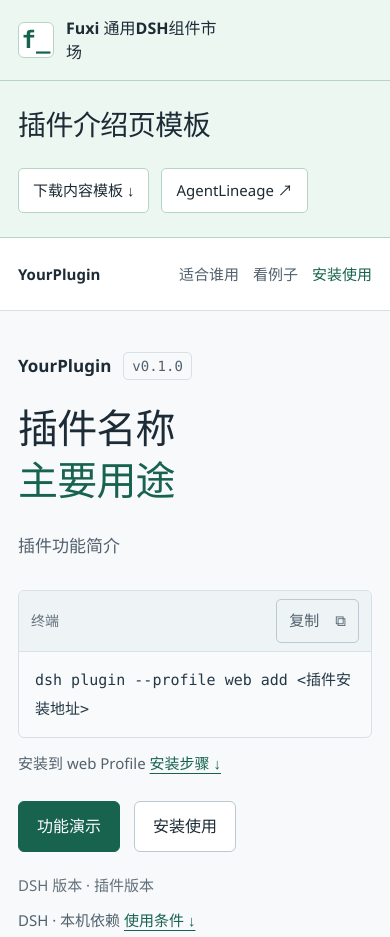
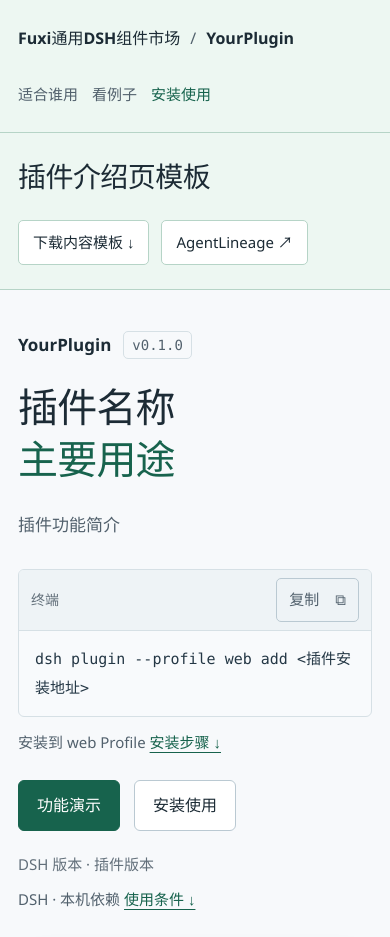
Before and after one commit to cht3722/dsh-plugin-market, a website: page public/templates/plugin-page/index.html in a window 390 px wide. Shown: the top 937 px of the page. Drawn offline with Linux system fonts and the light colour scheme.

Commit message:
feat: 将顶部横幅改为固定的市场与插件链接 (#28)

```diff
--- a/public/templates/plugin-page/index.html
+++ b/public/templates/plugin-page/index.html
@@ -14,14 +14,13 @@
 </head>
 <body>
   <a class="skip-link" href="#overview">跳到主要内容</a>
-  <header class="market-banner" aria-label="组件市场"><div class="wrap"><a class="market-brand" href="https://fuxi-ailabs.github.io/dsh-plugin-market/"><span class="market-brand-mark" aria-hidden="true">f_</span><span>Fuxi 通用DSH组件市场</span></a></div></header>
+  <header class="site-header"><div class="market-banner"><div class="wrap header-inner">
+    <nav class="market-breadcrumb" aria-label="当前位置"><a class="market-brand" href="https://fuxi-ailabs.github.io/dsh-plugin-market/">Fuxi通用DSH组件市场</a><span class="market-location"><span class="market-separator" aria-hidden="true">/</span><a class="market-current" href="https://fuxi-ailabs.github.io/dsh-plugin-market/templates/plugin-page/" aria-current="page">YourPlugin</a></span></nav>
+    <nav class="section-nav" aria-label="页面导航"><a href="#use-cases">适合谁用</a><a href="#example">看例子</a><a class="nav-faq" href="#faq">常见问题</a><a class="nav-docs" href="https://github.com/fuxi-ailabs/dsh-plugin-market/blob/main/docs/plugin-page-template.md">使用文档 ↗</a><a class="nav-cta" href="#quickstart">安装使用</a></nav>
+  </div></div></header>
   <aside class="template-banner" aria-label="模板预览与评审"><div class="wrap">
     <div class="review-topline"><h2>插件介绍页模板</h2><div class="review-actions"><a href="content.example.json" download="plugin-page-content.example.json">下载内容模板 ↓</a><a href="https://fuxi-ailabs.github.io/dsh-plugin-market/plugins/agentlineage/">AgentLineage ↗</a></div></div>
   </div></aside>
-  <header class="site-header" aria-label="插件导航"><div class="wrap header-inner">
-    <a class="brand" href="#overview">YourPlugin</a>
-    <nav aria-label="页面导航"><a href="#use-cases">适合谁用</a><a href="#example">看例子</a><a class="nav-faq" href="#faq">常见问题</a><a class="nav-docs" href="https://github.com/fuxi-ailabs/dsh-plugin-market/blob/main/docs/plugin-page-template.md">使用文档 ↗</a><a class="nav-cta" href="#quickstart">安装使用</a></nav>
-  </div></header>
   <main>
     <section id="overview" class="wrap hero" aria-labelledby="page-title">
       <div class="hero-copy">
--- a/public/templates/plugin-page/styles.css
+++ b/public/templates/plugin-page/styles.css
@@ -43,15 +43,16 @@ pre { margin: 0; white-space: pre-wrap; overflow-wrap: anywhere; }
 
 /* Navigation and overview */
 .market-banner { background: #edf7f2; border-bottom: 1px solid #b6d4c7; padding-block: 16px; }
-.market-brand { display: inline-flex; align-items: center; gap: 12px; min-height: 44px; color: #1c2b35; font-size: 1.125rem; font-weight: 600; line-height: 1.5; }
-.market-brand:hover { color: #17634d; }
-.market-brand-mark { display: grid; place-items: center; flex: 0 0 36px; height: 36px; border: 1px solid #b6d4c7; border-radius: 6px; background: #fff; color: #17634d; font: 600 24px Consolas, monospace; }
-.site-header { position: sticky; top: 0; z-index: 10; background: #ffffffed; border-bottom: 1px solid var(--line); backdrop-filter: blur(18px); }
-.header-inner { display: flex; align-items: center; justify-content: space-between; gap: 24px; min-height: 84px; }
-.brand { display: flex; align-items: center; gap: 12px; font-size: 1rem; font-weight: 600; white-space: nowrap; }
-.site-header nav { display: flex; align-items: center; gap: 28px; font-size: 1rem; color: var(--muted); }
-.site-header nav a { display: inline-flex; align-items: center; min-height: 44px; white-space: nowrap; }
-.site-header nav a:hover, .text-link:hover, .footer a:hover { color: var(--accent); }
+.market-breadcrumb { display: flex; align-items: center; flex-wrap: wrap; gap: 0 10px; min-width: 0; max-width: 100%; }
+.market-location { display: inline-flex; align-items: center; gap: 10px; min-width: 0; max-width: 100%; }
+.market-separator { color: var(--muted); }
+.market-brand, .market-current { display: inline-flex; align-items: center; min-height: 44px; color: #1c2b35; font-size: 1.125rem; font-weight: 600; line-height: 1.5; overflow-wrap: anywhere; }
+.market-brand:hover, .market-current:hover { color: #17634d; }
+.site-header { position: sticky; top: 0; z-index: 10; }
+.header-inner { display: flex; align-items: center; justify-content: space-between; flex-wrap: wrap; gap: 12px 24px; min-height: 44px; }
+.section-nav { display: flex; align-items: center; gap: 28px; font-size: 1rem; color: var(--muted); }
+.section-nav a { display: inline-flex; align-items: center; min-height: 44px; white-space: nowrap; }
+.section-nav a:hover, .text-link:hover, .footer a:hover { color: var(--accent); }
 .site-header .nav-cta { color: var(--text); border: 1px solid #bac9d2; border-radius: 6px; padding: 8px 18px; }
 .hero { display: grid; grid-template-columns: 1.1fr 1fr; align-items: center; gap: 64px; padding-block: 64px 8px; }
 .hero-copy, .hero-visual { min-width: 0; }
@@ -239,6 +240,7 @@ summary::-webkit-details-marker { display: none; }
 .copy-fallback button { margin-top: 16px; }
 
 @media (max-width: 1100px) {
+  :root { scroll-padding-top: 156px; }
   .wrap { width: calc(100% - 64px); }
   .hero { gap: 32px; }
   .case-grid { grid-template-columns: 1fr; }
@@ -257,15 +259,12 @@ summary::-webkit-details-marker { display: none; }
   .footer > div { margin-left: 0; }
 }
 @media (max-width: 600px) {
-  :root { scroll-padding-top: 88px; }
   body { font-size: 1rem; }
   .wrap { width: calc(100% - 36px); }
-  .market-brand { font-size: 1rem; }
-  .header-inner { min-height: 72px; flex-wrap: wrap; gap: 0 12px; }
-  .brand { font-size: .9375rem; gap: 6px; }
-  .site-header nav { gap: 14px; font-size: .9375rem; }
+  .market-brand, .market-current { font-size: 1rem; }
+  .section-nav { gap: 14px; font-size: .9375rem; }
   .site-header .nav-cta { border: 0; padding: 0; color: var(--accent); }
-  .site-header nav .nav-docs, .site-header nav .nav-faq { display: none; }
+  .section-nav .nav-docs, .section-nav .nav-faq { display: none; }
   h1 { font-size: 2.5rem; }
   h2 { font-size: 1.625rem; }
   .lede { font-size: 1.0625rem; }
@@ -296,6 +295,9 @@ summary::-webkit-details-marker { display: none; }
   .footer { margin-top: 48px; }
   .screenshot-dialog { width: calc(100% - 20px); }
 }
+@media (max-width: 360px) {
+  :root { scroll-padding-top: 200px; }
+}
 @media (prefers-reduced-motion: reduce) {
   :root { scroll-behavior: auto; }
 }
--- a/scripts/validate.mjs
+++ b/scripts/validate.mjs
@@ -48,6 +48,7 @@ const publicPages = new Map([['plugins/agentlineage', new Set([
 // Exact documentation URLs are reviewed alongside each page, never inferred from its content.
 const publicLinks = new Map([['plugins/agentlineage', new Set([
   'https://fuxi-ailabs.github.io/dsh-plugin-market/',
+  'https://fuxi-ailabs.github.io/dsh-plugin-market/plugins/agentlineage/',
   'https://github.com/fuxi-ailabs/AgentLineage/blob/211057da3b42eabbf92a7f723ce8c3fa46ce05ef/integrations/dsh/README.md',
   'https://github.com/fuxi-ailabs/AgentLineage/tree/211057da3b42eabbf92a7f723ce8c3fa46ce05ef/integrations/dsh',
 ])], ['plugins/insight', new Set([
@@ -64,6 +65,7 @@ const publicLinks = new Map([['plugins/agentlineage', new Set([
   'https://github.com/guixu-labs/dsh-plugin',
 ])], ['templates/plugin-page', new Set([
   'https://fuxi-ailabs.github.io/dsh-plugin-market/',
+  'https://fuxi-ailabs.github.io/dsh-plugin-market/templates/plugin-page/',
   'https://github.com/fuxi-ailabs/dsh-plugin-market/blob/main/docs/plugin-page-template.md',
   'https://fuxi-ailabs.github.io/dsh-plugin-market/plugins/agentlineage/',
   'https://fuxi-ailabs.github.io/dsh-plugin-market/plugins/agentlineage/#recording',
--- a/templates/plugin-page/styles.css
+++ b/templates/plugin-page/styles.css
@@ -43,15 +43,16 @@ pre { margin: 0; white-space: pre-wrap; overflow-wrap: anywhere; }
 
 /* Navigation and overview */
 .market-banner { background: #edf7f2; border-bottom: 1px solid #b6d4c7; padding-block: 16px; }
-.market-brand { display: inline-flex; align-items: center; gap: 12px; min-height: 44px; color: #1c2b35; font-size: 1.125rem; font-weight: 600; line-height: 1.5; }
-.market-brand:hover { color: #17634d; }
-.market-brand-mark { display: grid; place-items: center; flex: 0 0 36px; height: 36px; border: 1px solid #b6d4c7; border-radius: 6px; background: #fff; color: #17634d; font: 600 24px Consolas, monospace; }
-.site-header { position: sticky; top: 0; z-index: 10; background: #ffffffed; border-bottom: 1px solid var(--line); backdrop-filter: blur(18px); }
-.header-inner { display: flex; align-items: center; justify-content: space-between; gap: 24px; min-height: 84px; }
-.brand { display: flex; align-items: center; gap: 12px; font-size: 1rem; font-weight: 600; white-space: nowrap; }
-.site-header nav { display: flex; align-items: center; gap: 28px; font-size: 1rem; color: var(--muted); }
-.site-header nav a { display: inline-flex; align-items: center; min-height: 44px; white-space: nowrap; }
-.site-header nav a:hover, .text-link:hover, .footer a:hover { color: var(--accent); }
+.market-breadcrumb { display: flex; align-items: center; flex-wrap: wrap; gap: 0 10px; min-width: 0; max-width: 100%; }
+.market-location { display: inline-flex; align-items: center; gap: 10px; min-width: 0; max-width: 100%; }
+.market-separator { color: var(--muted); }
+.market-brand, .market-current { display: inline-flex; align-items: center; min-height: 44px; color: #1c2b35; font-size: 1.125rem; font-weight: 600; line-height: 1.5; overflow-wrap: anywhere; }
+.market-brand:hover, .market-current:hover { color: #17634d; }
+.site-header { position: sticky; top: 0; z-index: 10; }
+.header-inner { display: flex; align-items: center; justify-content: space-between; flex-wrap: wrap; gap: 12px 24px; min-height: 44px; }
+.section-nav { display: flex; align-items: center; gap: 28px; font-size: 1rem; color: var(--muted); }
+.section-nav a { display: inline-flex; align-items: center; min-height: 44px; white-space: nowrap; }
+.section-nav a:hover, .text-link:hover, .footer a:hover { color: var(--accent); }
 .site-header .nav-cta { color: var(--text); border: 1px solid #bac9d2; border-radius: 6px; padding: 8px 18px; }
 .hero { display: grid; grid-template-columns: 1.1fr 1fr; align-items: center; gap: 64px; padding-block: 64px 8px; }
 .hero-copy, .hero-visual { min-width: 0; }
@@ -239,6 +240,7 @@ summary::-webkit-details-marker { display: none; }
 .copy-fallback button { margin-top: 16px; }
 
 @media (max-width: 1100px) {
+  :root { scroll-padding-top: 156px; }
   .wrap { width: calc(100% - 64px); }
   .hero { gap: 32px; }
   .case-grid { grid-template-columns: 1fr; }
@@ -257,15 +259,12 @@ summary::-webkit-details-marker { display: none; }
   .footer > div { margin-left: 0; }
 }
 @media (max-width: 600px) {
-  :root { scroll-padding-top: 88px; }
   body { font-size: 1rem; }
   .wrap { width: calc(100% - 36px); }
-  .market-brand { font-size: 1rem; }
-  .header-inner { min-height: 72px; flex-wrap: wrap; gap: 0 12px; }
-  .brand { font-size: .9375rem; gap: 6px; }
-  .site-header nav { gap: 14px; font-size: .9375rem; }
+  .market-brand, .market-current { font-size: 1rem; }
+  .section-nav { gap: 14px; font-size: .9375rem; }
   .site-header .nav-cta { border: 0; padding: 0; color: var(--accent); }
-  .site-header nav .nav-docs, .site-header nav .nav-faq { display: none; }
+  .section-nav .nav-docs, .section-nav .nav-faq { display: none; }
   h1 { font-size: 2.5rem; }
   h2 { font-size: 1.625rem; }
   .lede { font-size: 1.0625rem; }
@@ -296,6 +295,9 @@ summary::-webkit-details-marker { display: none; }
   .footer { margin-top: 48px; }
   .screenshot-dialog { width: calc(100% - 20px); }
 }
+@media (max-width: 360px) {
+  :root { scroll-padding-top: 200px; }
+}
 @media (prefers-reduced-motion: reduce) {
   :root { scroll-behavior: auto; }
 }
```
Also changed, not shown: public/index.html (+4 -5 lines), public/plugins/agentlineage/index.html (+5 -6 lines), templates/plugin-page/render.mjs (+7 -6 lines), public/plugins/agentlineage/styles.css.
